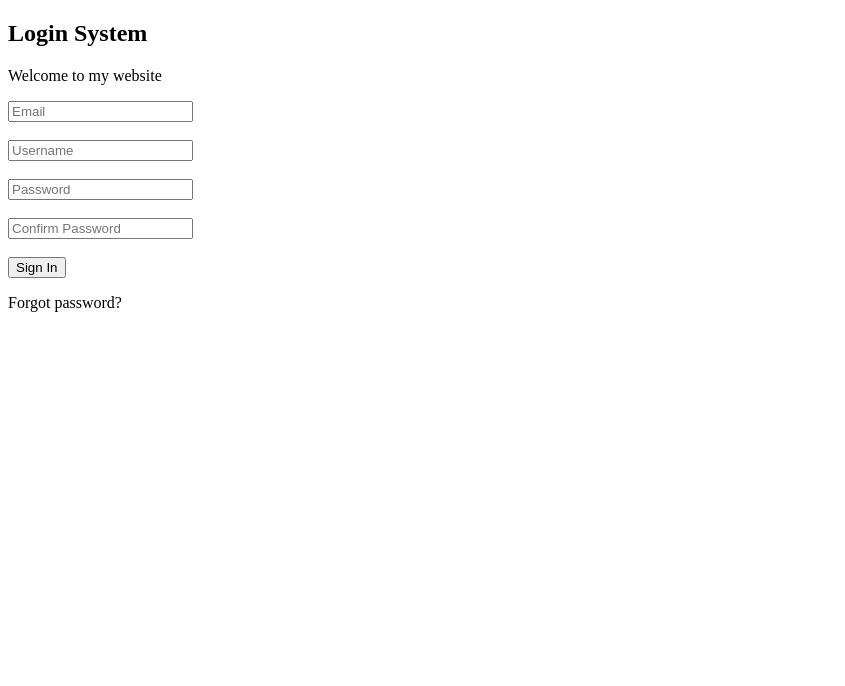
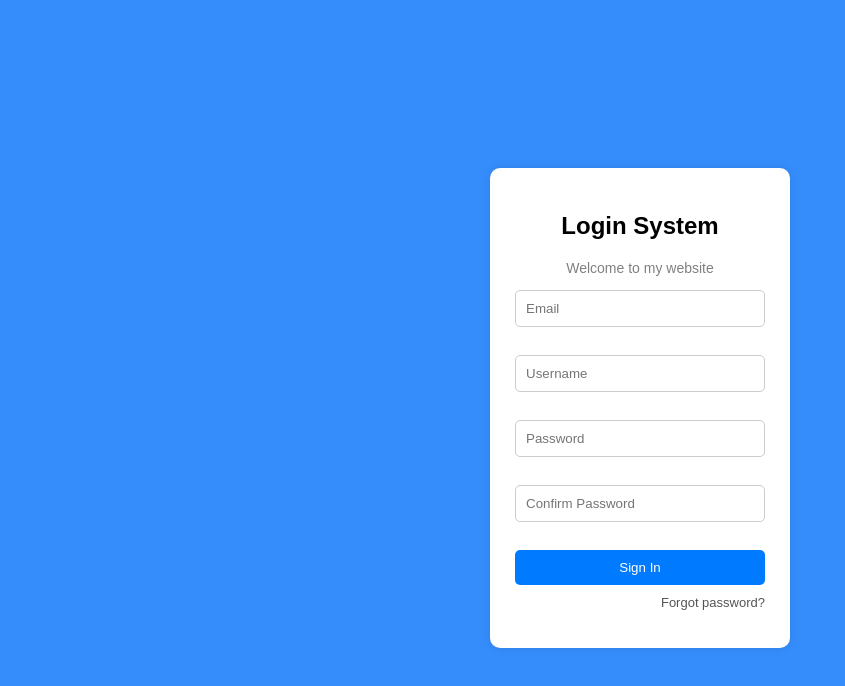
Before and after one commit to teeraphong123/web-learning, a plain HTML site: page index.html in a window 1280 px wide. Shown: the whole page, without its empty margins (0-845 px from the left). Drawn offline with Linux system fonts and the light colour scheme.

Commit message:
finish Day2 UI

```diff
--- a/index.html
+++ b/index.html
@@ -2,17 +2,18 @@
 <html>
     <head>
         <title>My First Web</title>
+        <link rel="stylesheet" href="style.css"
     </head>
     <body>
-        <h2>Login System</h2>
-        <p>Welcome to my website</p>
         <form>
+            <h2>Login System</h2>
+            <p>Welcome to my website</p>
             <input type="email" placeholder="Email"><br><br>
             <input type="text" placeholder="Username"><br><br>
             <input type="password" placeholder="Password"><br><br>
             <input type="password" placeholder="Confirm Password"><br><br>
             <button>Sign In</button>
-            <p>Forgot password?</p>
+            <p class="forgot">Forgot password?</p>
         </form>
     </body>
 </html>
--- a/style.css
+++ b/style.css
@@ -0,0 +1,59 @@
+* {
+    box-sizing: border-box;
+}
+body{
+    font-family: Arial;
+    display: flex;
+    justify-content: center;
+    align-items: center;
+    height: 100vh;
+    background-color: #358DFC;
+}
+form{
+    background-color: white;
+    padding: 25px;
+    border-radius: 10px;
+    width: 300px;
+    box-shadow: 0 0 10px rgba(0, 0, 0, 0.1);
+}
+h2{
+    text-align: center;
+    margin-bottom: 20px;
+
+}
+p{
+    text-align: center;
+    font-size: 14px;
+    color: gray;
+    margin-top: 10px;
+}
+input{
+    width: 100%;
+    padding: 10px;
+    margin-bottom: 10px;
+    border: 1px solid #ccc;
+    border-radius: 5px;
+}
+input:focus{
+    border-color: #007bff;
+    outline: none;
+}
+button{
+    width: 100%;
+    padding: 10px;
+    background-color: #007bff;
+    color: white;
+    border: none;
+    border-radius: 5px;
+    transition: 0.3s;
+}
+button:hover{
+    background-color: #0056b3;
+}
+.forgot{
+    text-align: right;
+    font-size: 13px;
+    color: #555;
+    margin-top: 10px;
+    cursor: pointer;
+}
```
